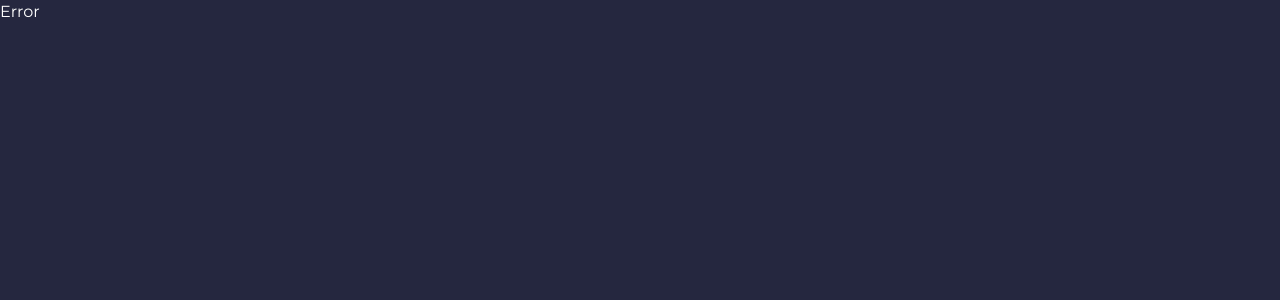
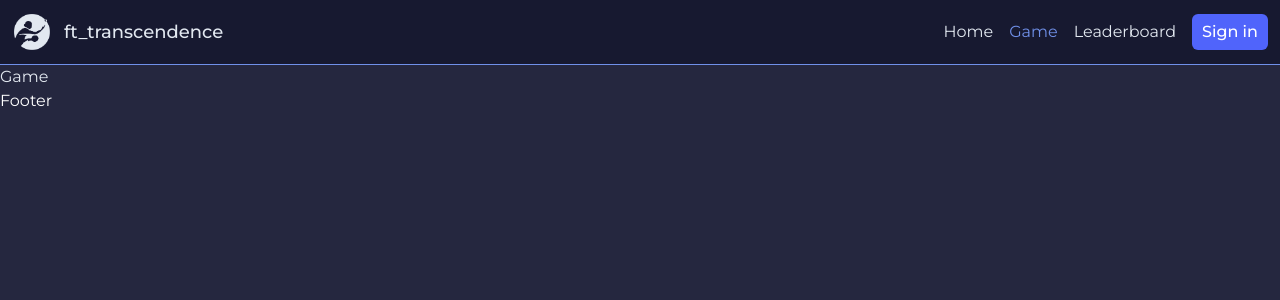
Before and after one commit to fluchtens/42-ft_transcendence, a React (Vite) app in the folder frontend/: page /game in a window 1280 px wide. Before the commit this address had no page. Shown: the top 300 px of the page. Built offline with nearby package versions, Linux system fonts and the light colour scheme.

Commit message:
create game and leaderboard component

```diff
--- a/frontend/src/components/Layout/Header.tsx
+++ b/frontend/src/components/Layout/Header.tsx
@@ -16,8 +16,11 @@ function Header() {
             <div className={pathname === "/" ? "text-quaternary" : ""}>
               <Link to={'/'}>Home</Link>
             </div>
-            <div className={pathname === "/about" ? "text-quaternary" : ""}>
-              <Link to={'/about'}>About</Link>
+            <div className={pathname === "/game" ? "text-quaternary" : ""}>
+              <Link to={'/game'}>Game</Link>
+            </div>
+            <div className={pathname === "/leaderboard" ? "text-quaternary" : ""}>
+              <Link to={'/leaderboard'}>Leaderboard</Link>
             </div>
             <div className="text-white font-medium">
               <Link to={'/login'}>
--- /dev/null
+++ b/frontend/src/pages/Game.tsx
@@ -0,0 +1,9 @@
+function Game() {
+	return (
+		<div>
+			<h1>Game</h1>
+		</div>
+	)
+}
+
+export default Game
--- /dev/null
+++ b/frontend/src/pages/Leaderboard.tsx
@@ -0,0 +1,9 @@
+function Leaderboard() {
+	return (
+		<div>
+			<h1>Leaderboard</h1>
+		</div>
+	)
+}
+
+export default Leaderboard
```
Also changed, not shown: frontend/src/App.tsx (+10 -0 lines).
